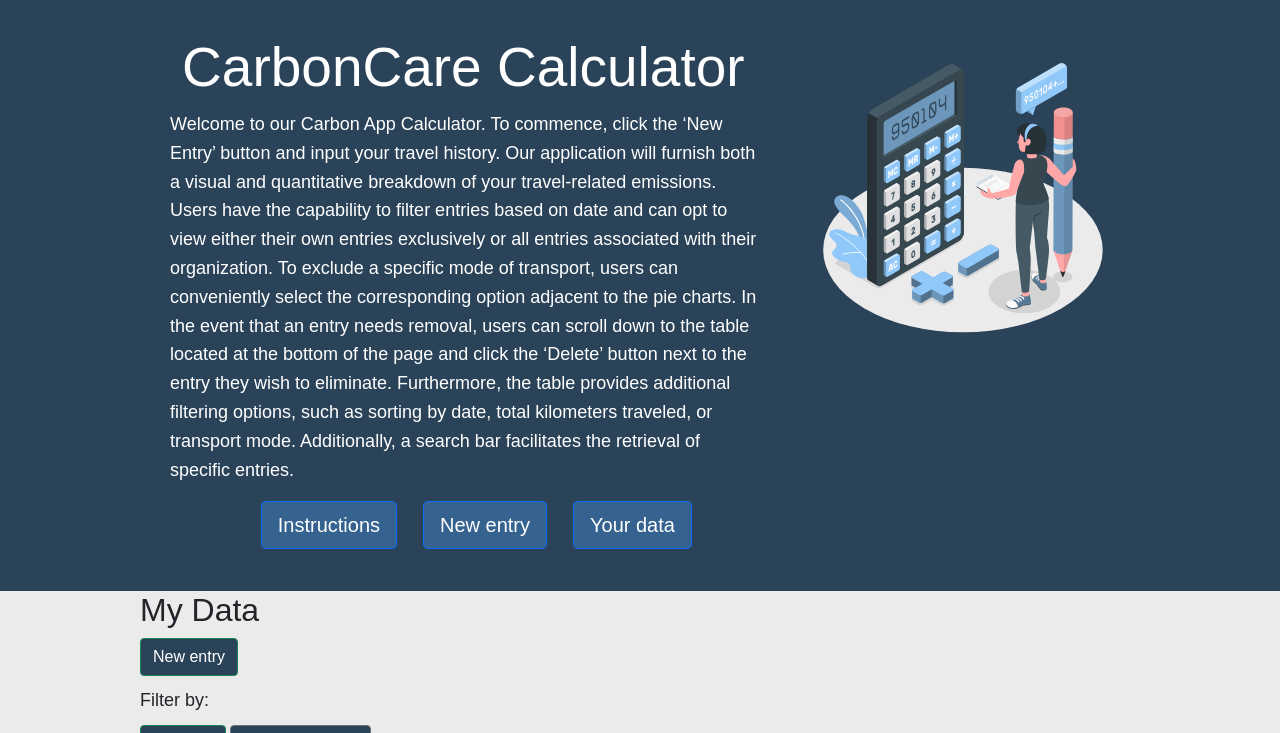
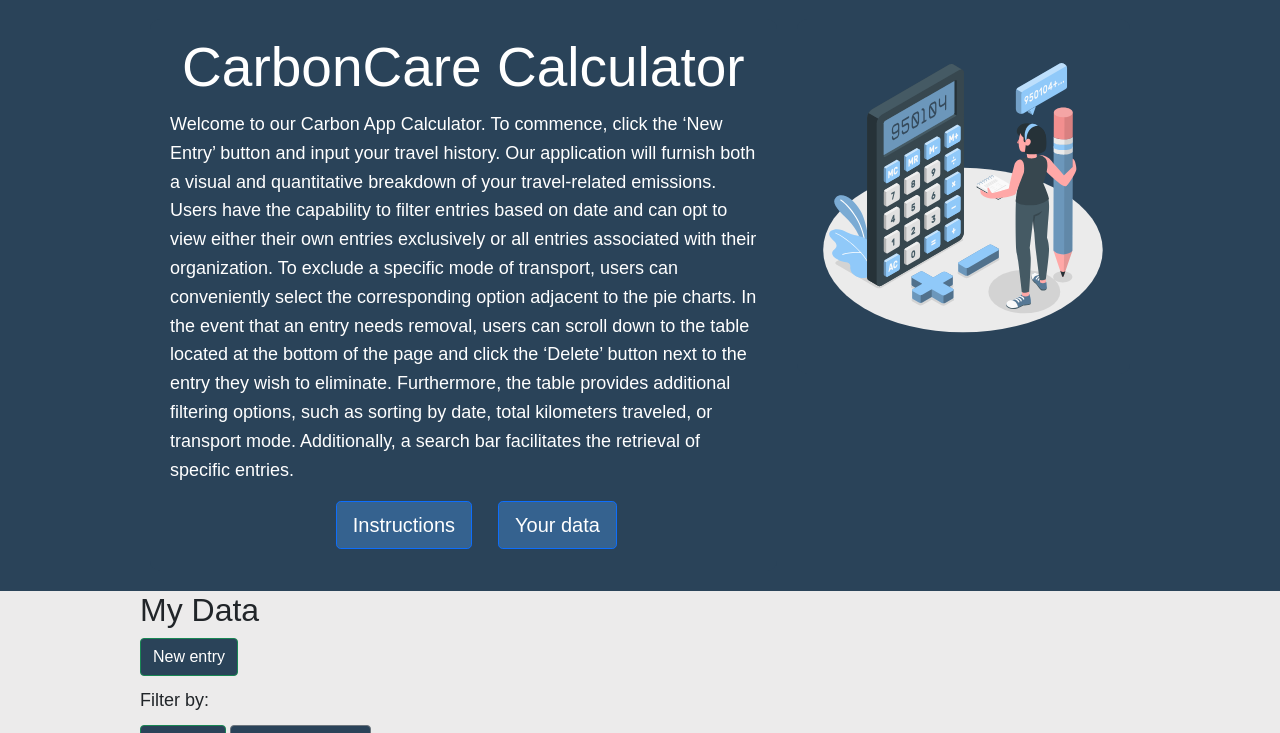
Before and after one commit to edvardnt/carbon_app_2024_AWS, a Flask app: page / in a window 1280 px wide. Shown: the part 71-804 px from the top of the page. Run offline with Flask 2, Linux system fonts and the light colour scheme; some libraries are stand-ins or nearby versions.

Commit message:
Update carbon_app.html

```diff
--- a/capp/templates/carbon_app/carbon_app.html
+++ b/capp/templates/carbon_app/carbon_app.html
@@ -16,9 +16,6 @@
                 </div>
                 <div class="btn">
                     <a href="#" class="btn btn-primary btn-lg mr-2", style="background-color:#35628f;", data-toggle="modal" data-target="#carbon_app_instructions">Instructions</a>
-                </div>
-                <div class="btn">
-                    <a href="{{url_for('carbon_app.new_entry')}}" class="btn btn-primary btn-lg mr-2", style="background-color:#35628f;">New entry</a>
                 </div>
                 <div class="btn">
                     <a href="{{url_for('carbon_app.your_data')}}" class="btn btn-primary btn-lg mr-2", style="background-color:#35628f;">Your data</a>
```
